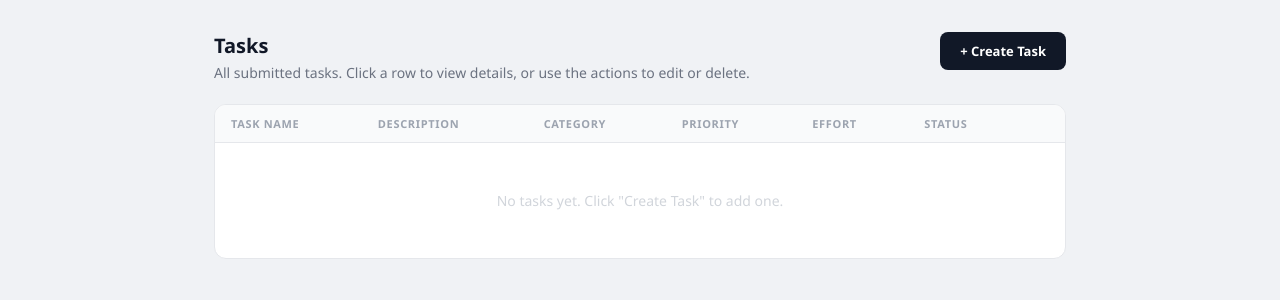
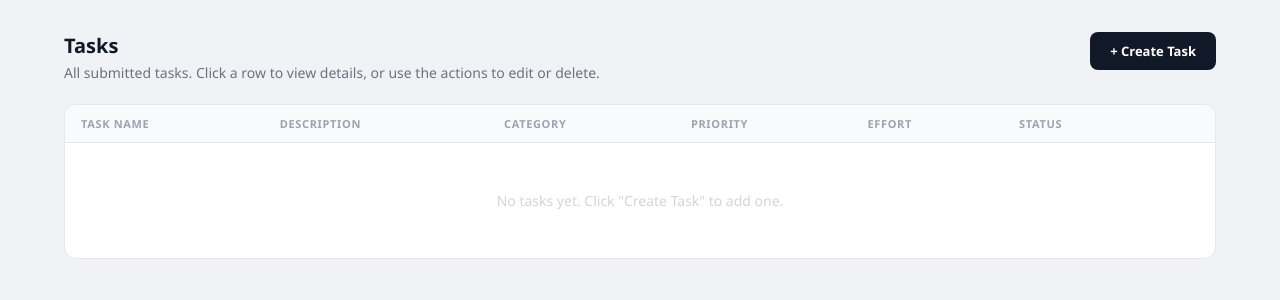
Before and after one commit to Ibrahimsbchara/Hermes_project, a PHP site: page /project-management/index.php in a window 1280 px wide. Shown: the part 63-363 px from the top of the page. Run offline with PHP 8.4, Linux system fonts and the light colour scheme.

Commit message:
Fix table layout: wider container, scrollable table, pinned actions column
https://claude.ai/code/session_01H8XCKg643cFZa1KLhm6xup

```diff
--- a/project-management/index.php
+++ b/project-management/index.php
@@ -25,7 +25,7 @@
   .nav-tab.active { background: #111827; color: #fff; }
 
   /* VIEWS */
-  .view { display: none; max-width: 900px; margin: 0 auto; padding: 32px 24px; }
+  .view { display: none; max-width: 1200px; margin: 0 auto; padding: 32px 24px; }
   .view.active { display: block; }
 
   .page-heading { display: flex; align-items: flex-start; justify-content: space-between; margin-bottom: 22px; gap: 16px; }
@@ -53,7 +53,7 @@
   .btn-danger:hover { background: #fef2f2; }
 
   /* TABLE */
-  .table-wrap { background: #fff; border: 1px solid #e5e7eb; border-radius: 12px; overflow: hidden; }
+  .table-wrap { background: #fff; border: 1px solid #e5e7eb; border-radius: 12px; overflow-x: auto; }
   table { width: 100%; border-collapse: collapse; }
   thead tr { background: #f9fafb; border-bottom: 1px solid #e5e7eb; }
   thead th { padding: 11px 16px; font-size: 11px; font-weight: 700; color: #9ca3af; text-transform: uppercase; letter-spacing: 0.06em; text-align: left; white-space: nowrap; }
@@ -63,7 +63,7 @@
   tbody td { padding: 13px 16px; font-size: 14px; color: #374151; vertical-align: middle; }
   .td-name { font-weight: 600; color: #111827; max-width: 260px; white-space: nowrap; overflow: hidden; text-overflow: ellipsis; }
   .td-desc { color: #6b7280; font-size: 13px; max-width: 200px; white-space: nowrap; overflow: hidden; text-overflow: ellipsis; }
-  .td-actions { display: flex; gap: 6px; align-items: center; }
+  .td-actions { display: flex; gap: 6px; align-items: center; white-space: nowrap; min-width: 150px; }
   .tbl-btn {
     padding: 5px 12px; border-radius: 6px; font-size: 12px; font-weight: 600; cursor: pointer;
     border: 1.5px solid #e5e7eb; background: #fff; color: #6b7280; transition: all 0.13s; font-family: 'Segoe UI', sans-serif;
```
